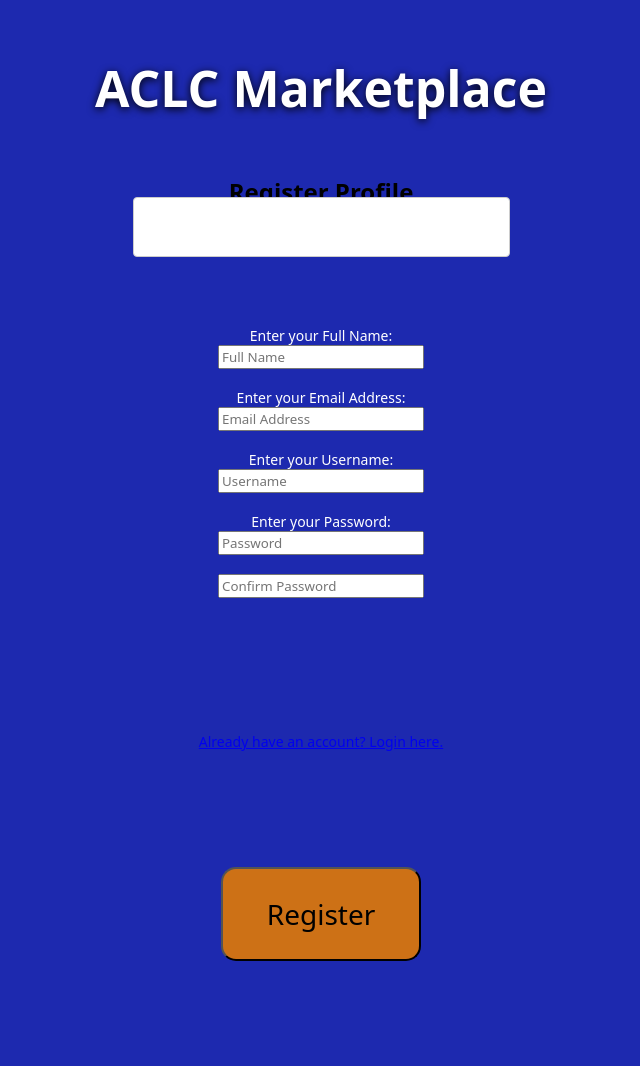
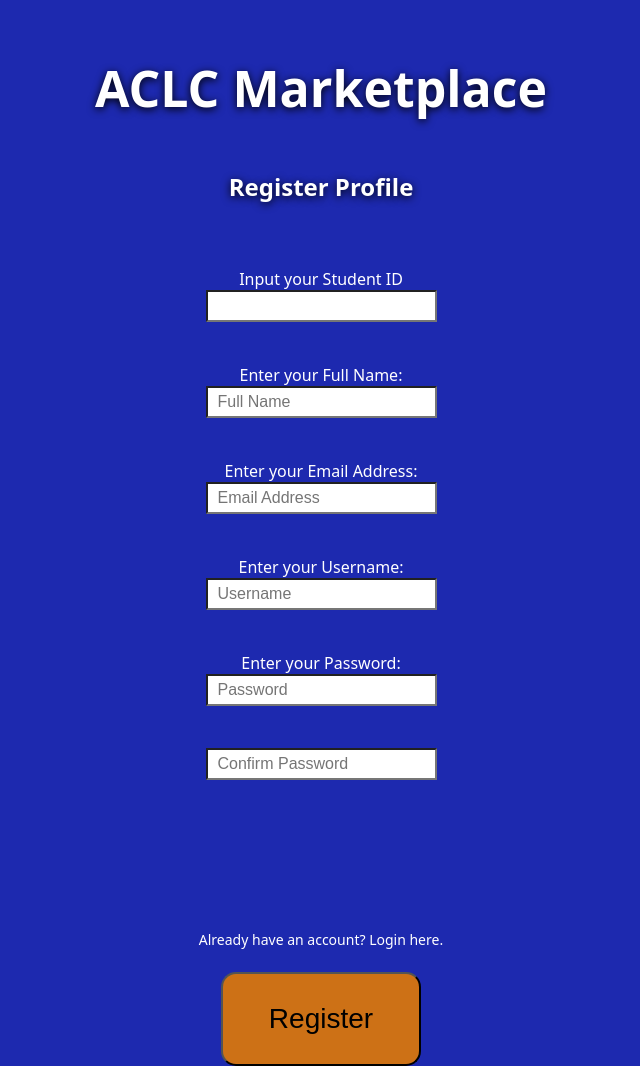
Before and after one commit to KillerLegends/ACLCStudentMarketplace, a plain HTML site: page register_form.html in a window 1280 px wide. Shown: the whole page, without its empty margins (319-959 px from the left). Before the commit the page ends 961 px from the top, so only its background shows below. Drawn offline with Linux system fonts and the light colour scheme; a web font is replaced by a local one.

Commit message:
Fix some css

```diff
--- a/register_form.html
+++ b/register_form.html
@@ -1,7 +1,7 @@
 <!DOCTYPE html>
 
 <html lang="en">
-<link rel="stylesheet" href="src/designs.css">
+<link rel="stylesheet" href="src/forms.css">
 <head>
     <meta charset="UTF-8">
     <meta name="viewport" content="width=device-width, initial-scale=1.0">
@@ -10,7 +10,7 @@
        <h1>ACLC Marketplace</h1>
        <h2>Register Profile</h2>
         <body>
-            <div1>
+            <div>
                 <label>
                 <form action="login_form.html" method="get">
                 <label for="studentid_databases">Input your Student ID</label> <br>
@@ -28,7 +28,7 @@
                 </form>
                 <a href="login_form.html">Already have an account? Login here.</a>
                 </label>
-        </div1>
+        </div>
         </body>
     </head>
 
--- a/src/dash_designs.css
+++ b/src/dash_designs.css
@@ -45,6 +45,12 @@
     top: -20px;
 }
 
+.flex_container{
+    display: flex;
+    flex-direction: column;
+    flex-wrap: wrap;
+}
+
 @font-face {
     font-family: 'Sans';
     src: url(/fonts/SourceSerif4-VariableFont_opsz\,wght.ttf) format('truetype');
--- a/src/designs.css
+++ b/src/designs.css
@@ -21,7 +21,6 @@
 label{
     color: white;
     font-size: 14px;
-
 
 
 }
@@ -60,18 +59,21 @@
     top: -100px;
     font-size: 25px;
 }
-#s_hightxt,#collegetxt, input[type="radio"]{
+
+select {
+  width: 15%;
+  padding: 12px 20px;
+  margin: 8px 0;
+  display: inline-block;
+  border: 1px solid #ccc;
+  border-radius: 4px;
+  box-sizing: border-box;
     position: relative;
-    top: -70px;
-    padding-right: 50px;
+    top: -50px;
+}
 
 
-}
 
-#s_hightxt, #collegetxt{
-    font-size: 20px;
-
-}
 div{
     position: relative;
     bottom: -250px;
--- /dev/null
+++ b/src/forms.css
@@ -0,0 +1,80 @@
+*{
+    background: #1D29AF;
+}
+
+
+body{
+    text-align: center;
+    margin: auto;
+    font-family: 'Sans', sans-serif;
+}
+
+input[type="text"],
+input[type="password"],
+input[type="email"],
+input[type="number"]{
+    font-size: 16px;
+    padding: 5px 10px;
+    box-sizing: border-box;
+    position: relative;
+    background: #FFFFFF;
+    margin-bottom: 20px;
+
+}
+
+input[type="submit"]{
+
+    position: relative;
+    bottom: -150px;
+    width: 200px;
+    height: 94px;
+    background-color: #CD7116;
+    font-size: 28px;
+    border-radius: 15px;
+    animation-name: RtoR;
+    animation-duration: 5s;
+}
+
+
+label{
+    color: white;;
+    position: relative;
+    margin-bottom: 50px;
+
+}
+h1{
+    color: white;
+
+    padding: 20px;
+    position: relative;
+    font-family: 'Sans', sans-serif;
+    font-size: 50px;
+    text-align: center;
+    text-shadow: 0 2px 8px #000000;
+}
+
+
+h2{
+    color: white;
+    top: -25px;
+    padding: 20px;
+    position: relative;
+    font-family: 'Sans', sans-serif;
+    text-align: center;
+    text-shadow: 0 2px 8px #000000;
+}
+
+a{
+    color: white;
+    position: relative;
+    bottom: 10px;
+    font-size: 14px;
+    text-decoration: none;
+}
+
+@font-face {
+    font-family: 'Sans';
+    src: url(/fonts/SourceSerif4-VariableFont_opsz\,wght.ttf) format('truetype');
+    font-weight: bold;
+    font-style: normal;
+}
```
Also changed, not shown: dashboard.html (+13 -2 lines), index.html (+6 -5 lines), login_form.html (+6 -2 lines), assets/ACLC_logonobg.png (added).
